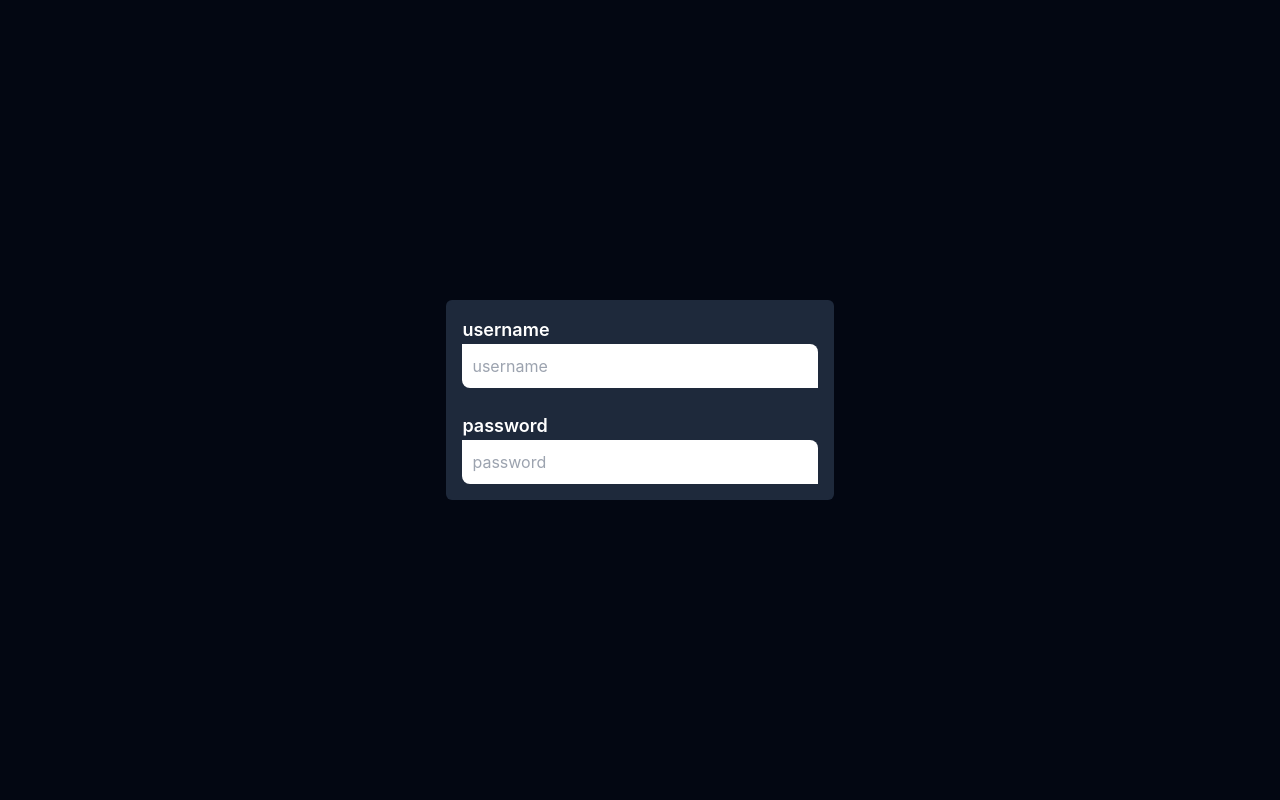
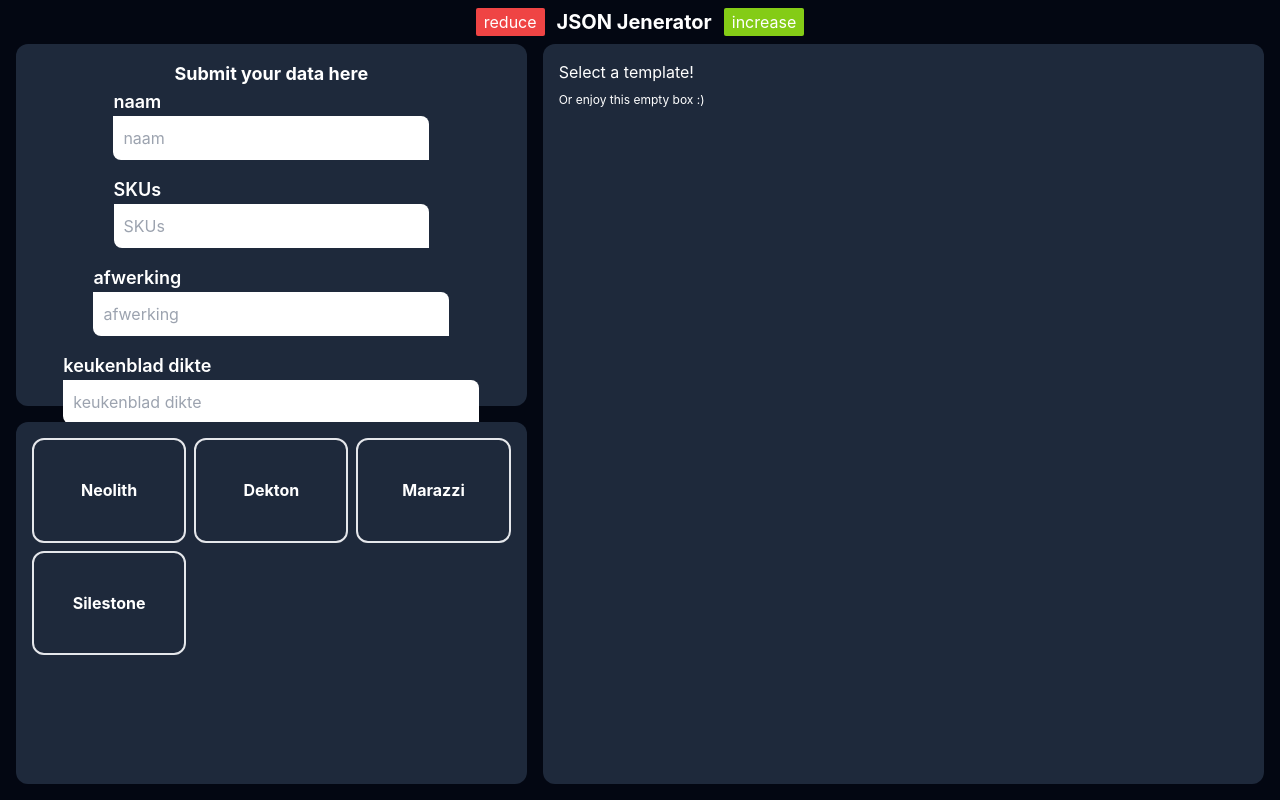
Before and after one commit to MarsGotBars/jsonJenerator, a React (Create React App) app: page / in a window 1280 px wide. Built offline with nearby package versions, Linux system fonts and the light colour scheme.

Commit message:
might not continue with this login

```diff
--- a/src/App.jsx
+++ b/src/App.jsx
@@ -3,8 +3,9 @@
 import Login from "./components/Auth/Login";
 import React, { useState } from "react";
 function App() {
-  const maxCols = 9
-  const minCols = 4
+  const logged = true;
+  const maxCols = 9;
+  const minCols = 4;
   const [cols, setCols] = useState(7);
   const handleClick = (action) => {
     if (action === "reduce" && cols > minCols) {
@@ -16,26 +17,37 @@
     } else console.log("error");
   };
   return (
-    <Login/>
-    // <div className="content flex flex-col max-h-screen">
-    //   <aside className="flex max-h-[10%] justify-center py-2">
-    //     <Btn disabled={cols <= minCols} onClick={() => handleClick("reduce")} classes={`enabled:bg-red bg-slate-400 px-2 mx-3`}>
-    //       reduce
-    //     </Btn>
-    //     <h1 className="w-fit text-white text-xl font-bold">JSON Jenerator</h1>
-    //     <Btn
-    //       disabled={cols >= maxCols}
-    //       onClick={() => handleClick("increase")}
-    //       classes="enabled:bg-lime-500 bg-slate-400 px-2 mx-3"
-    //     >
-    //       increase
-    //     </Btn>
-    //   </aside>
-    //   <Grid
-    //     col={cols}
-    //     classes="grid grid-rows-2 grid-cols-12 gap-4 p-4 pt-0 flex-grow h-[90%]"
-    //   />
-    // </div>
+    <>
+      {!logged ? (
+        <Login />
+      ) : (
+        <div className="content flex flex-col max-h-screen">
+          <aside className="flex max-h-[10%] justify-center py-2">
+            <Btn
+              disabled={cols <= minCols}
+              onClick={() => handleClick("reduce")}
+              classes={`enabled:bg-red bg-slate-400 px-2 mx-3`}
+            >
+              reduce
+            </Btn>
+            <h1 className="w-fit text-white text-xl font-bold">
+              JSON Jenerator
+            </h1>
+            <Btn
+              disabled={cols >= maxCols}
+              onClick={() => handleClick("increase")}
+              classes="enabled:bg-lime-500 bg-slate-400 px-2 mx-3"
+            >
+              increase
+            </Btn>
+          </aside>
+          <Grid
+            col={cols}
+            classes="grid grid-rows-2 grid-cols-12 gap-4 p-4 pt-0 flex-grow h-[90%]"
+          />
+        </div>
+      )}
+    </>
   );
 }
 
--- a/src/components/Auth/Login.jsx
+++ b/src/components/Auth/Login.jsx
@@ -1,13 +1,15 @@
-import React, { useState, useCallback } from 'react'
-import Form from '../form/Form'
+import React, { useState, useCallback } from "react";
+import Form from "../form/Form";
+import Btn from "../Btn/Btn";
 export default function Login() {
   const [inputValues, setInputValues] = useState({
     username: "",
-        password: ""
-    })
+    password: "",
+  });
+
   const handleChange = useCallback(
-        (e) => {
-          const { name, value } = e.target;
+    (event) => {
+      const { name, value } = event.target;
       setInputValues((prevState) => ({
         ...prevState,
         [name]: value,
@@ -15,9 +17,24 @@
     },
     [setInputValues]
   );
+
+  const handleClick = (e) => {
+    e.preventDefault();
+    setInputValues({ username: "", password: "" });
+  };
+
   return (
-    <div className='absolute w-full h-full grid place-items-center'>
-        <Form formData={inputValues} col={1} classes={"bg-slate-800 text-white p-4 rounded-md"} handleChange={handleChange}/>
+    <div className="absolute w-full h-full grid place-items-center">
+      <Form
+        cols={"1"}
+        formData={inputValues}
+        classes={"bg-slate-800 text-white p-4 rounded-md"}
+        handleChange={handleChange}
+      >
+        <Btn classes="w-fit py-1" onClick={handleClick}>
+          Log in
+        </Btn>
+      </Form>
     </div>
-  )
+  );
 }
--- a/src/components/Btn/Btn.jsx
+++ b/src/components/Btn/Btn.jsx
@@ -2,6 +2,6 @@
 
 export default function Btn({disabled, onClick, classes = "", children}) {
   return (
-    <button disabled={disabled} onClick={onClick} className={`text-white enabled:hover:bg-white enabled:cursor-pointer cursor-not-allowed enabled:hover:text-slate-500 duration-200 rounded-sm ${classes}`}>{children}</button>
+    <button disabled={disabled} onClick={onClick} className={`text-white px-2 mx-3 enabled:hover:bg-white enabled:cursor-pointer cursor-not-allowed enabled:hover:text-slate-500 duration-200 rounded-sm ${classes}`}>{children}</button>
   )
 }
--- a/src/components/customizer/Customizer.jsx
+++ b/src/components/customizer/Customizer.jsx
@@ -225,6 +225,7 @@
         Submit your data here
       </Title>
       <Form
+        cols={"2"}
         formData={inputValues}
         handleChange={handleChange}
         classes={"flex flex-col items-center gap-6"}
--- a/src/components/form/Form.jsx
+++ b/src/components/form/Form.jsx
@@ -1,19 +1,18 @@
 import React from "react";
 import Input from "./Input";
-export default function ({ cols, formData, handleChange, classes }) {
+export default function ({ cols, formData, handleChange, classes, children }) {
   return (
-    <form className={classes}>
-      <div className={`grid grid-cols-${cols ? cols : 1} gap-4 gap-y-6 w-full`}>
-        {Object.keys(formData).map((item) => {
-          return (
+    <form className={classes} onSubmit={(e) => e.preventDefault()}>
+      <div className={`grid grid-cols-${cols ? cols : 1} gap-4 w-full place-items-center`}>
+        {Object.keys(formData).map((item) => (
           <Input
             key={item}
             inputName={item}
             handleChange={handleChange}
             data={formData[item]}
           />
-          );
-        })}
+        ))}
+        {children}
       </div>
     </form>
   );
--- a/src/hooks/usePost.jsx
+++ b/src/hooks/usePost.jsx
@@ -1,7 +1,6 @@
 import { useMutation } from "@tanstack/react-query";
 import axios from "axios";
 import { useOptionContext } from "../context/Optioncontext";
-import { useState } from "react";
 
 const postProductData = async (product) => {
   let x = 0;
```
Lines whose indentation alone changed are shown as unchanged.
